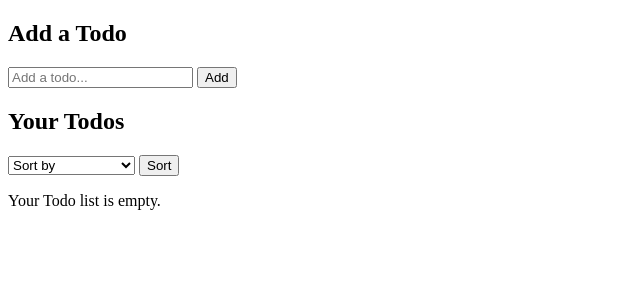
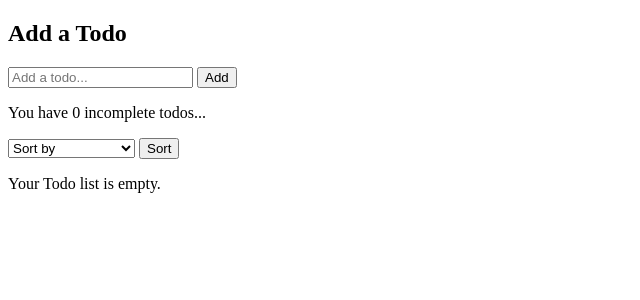
Before and after one commit to kumailalidev/django-projects, a Django app: page / in a window 1280 px wide. Shown: the part 101-401 px from the top of the page, without its empty margins (0-640 px from the left). Run offline with Django 4.2, Linux system fonts and the light colour scheme; data that the repository does not hold is empty.

Commit message:
P02-Added number of incomplete todos to home view

```diff
--- a/02-Todo-App/todos/templates/todos/partials/_todos.html
+++ b/02-Todo-App/todos/templates/todos/partials/_todos.html
@@ -1,7 +1,7 @@
 <section>
     <div>
         <div>
-            <h1>Your Todos</h1>
+            <p>You have {{ incomplete_todos }} incomplete todos...</p>
             <div>
                 <form action="" method="">
                     <select name="" id="">
--- a/02-Todo-App/todos/views.py
+++ b/02-Todo-App/todos/views.py
@@ -8,8 +8,11 @@ def home(request):
     home view function to display list of todo objects.
     """
     todos = Todo.objects.all()
+    incomplete_todos = todos.filter(completed=False).count()
+
     context = {
         "todos": todos,
+        "incomplete_todos": incomplete_todos,
     }
 
     return render(request, "todos/index.html", context)
```
